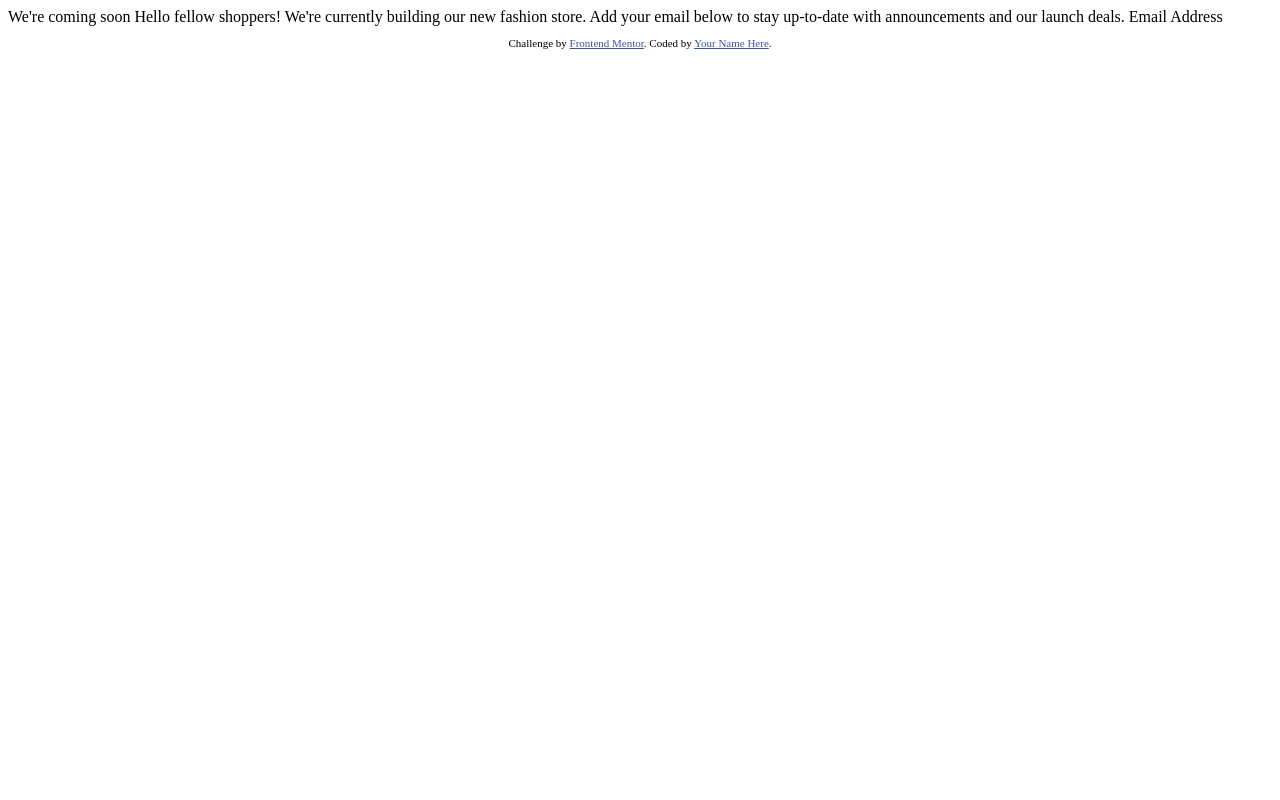
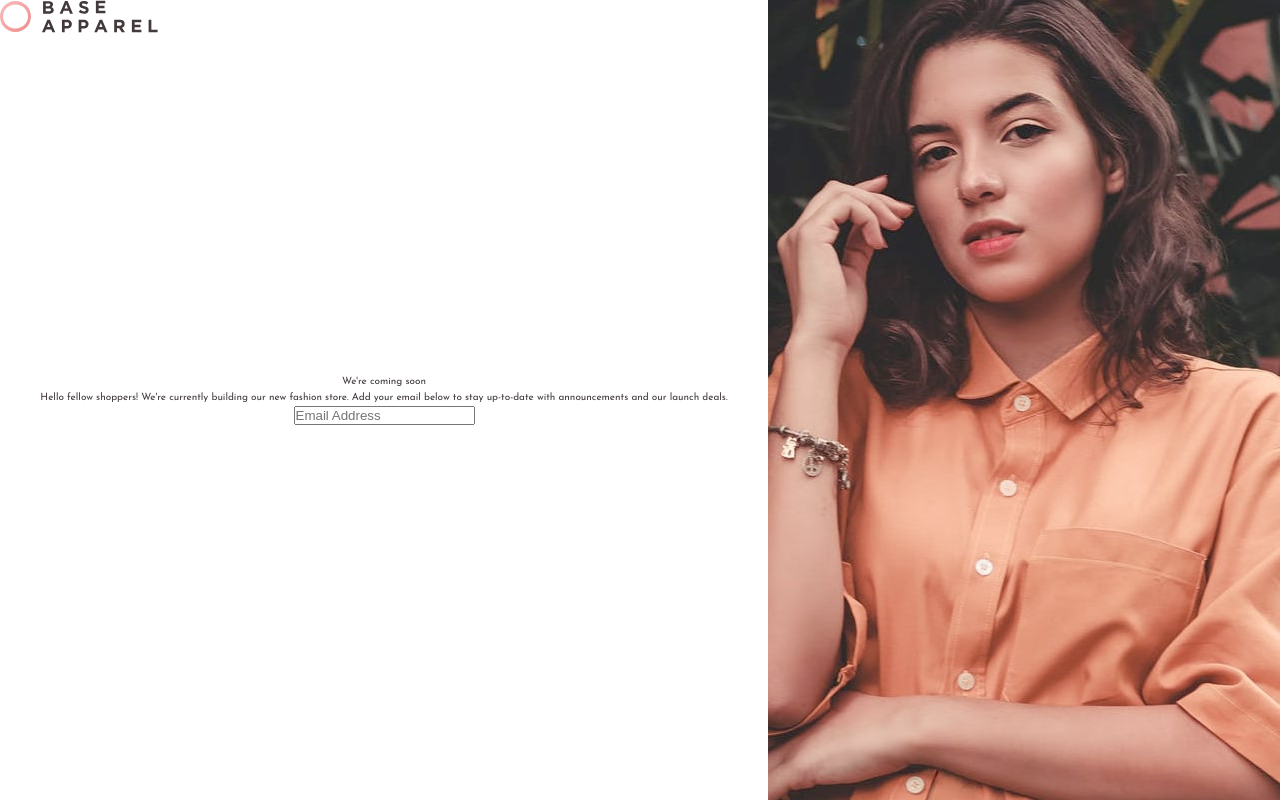
Before and after one commit to ericndebe/base-apparel-coming-soon-master, a plain HTML site: page index.html in a window 1280 px wide. Drawn offline with Linux system fonts and the light colour scheme.

Commit message:
HTML Structure and base css

```diff
--- /dev/null
+++ b/css/style.scss
@@ -0,0 +1,62 @@
+// COLOR VARIABLES
+$color-primary: hsl(0, 36%, 70%);
+$color-primary-dark: hsl(0, 93%, 68%);
+
+$color-secondary: hsl(0, 6%, 24%);
+
+// FONT VARIABLES
+$font-primary: "Josefin Sans", sans-serif;
+
+// RESPONSIVE BREAKPOINTS
+$bp-largest: 144rem;
+$bp-large: 120rem;
+$bp-medium: 90em;
+$bp-small: 60em;
+$bp-small-mobile: 37.5rem;
+
+*,
+*::before,
+*::after {
+  margin: 0;
+  padding: 0;
+  box-sizing: inherit;
+}
+
+html {
+  box-sizing: border-box;
+  font-size: 62.5%; // 10px/16px = 62.5% -> 1rem = 10px
+}
+
+body {
+  font-family: $font-primary;
+  color: $color-secondary;
+  font-weight: 400;
+  line-height: 1.6;
+}
+
+.logo {
+  position: absolute;
+  top: 0;
+  background: transparent;
+}
+
+.hero {
+  display: flex;
+
+  &__content {
+    width: 60vw;
+    display: flex;
+    flex-direction: column;
+    align-items: center;
+    justify-content: center;
+  }
+
+  &__bg {
+    width: 40vw;
+    background-image: url("../images/hero-desktop.jpg");
+    background-repeat: no-repeat;
+    background-size: cover;
+    background-position: top center;
+    height: 100vh;
+  }
+}
--- a/index.html
+++ b/index.html
@@ -1,33 +1,55 @@
 <!DOCTYPE html>
 <html lang="en">
   <head>
-  <meta charset="UTF-8">
-  <meta name="viewport" content="width=device-width, initial-scale=1.0"> <!-- displays site properly based on user's device -->
+    <meta charset="UTF-8" />
+    <meta name="viewport" content="width=device-width, initial-scale=1.0" />
+    <!-- displays site properly based on user's device -->
 
-  <link rel="icon" type="image/png" sizes="32x32" href="./images/favicon-32x32.png">
+    <link
+      rel="icon"
+      type="image/png"
+      sizes="32x32"
+      href="./images/favicon-32x32.png"
+    />
 
     <title>Frontend Mentor | Base Apparel coming soon page</title>
 
-  <!-- Feel free to remove these styles or customise in your own stylesheet 👍 -->
-  <style>
-    .attribution { font-size: 11px; text-align: center; }
-    .attribution a { color: hsl(228, 45%, 44%); }
-  </style>
+    <link
+      href="https://fonts.googleapis.com/css2?family=Josefin+Sans:wght@300;400;600&display=swap"
+      rel="stylesheet"
+    />
+    <link rel="stylesheet" href="./css/style.css" />
   </head>
   <body>
-
-  We're coming soon
-
-  Hello fellow shoppers! We're currently building our new fashion store.
-  Add your email below to stay up-to-date with announcements and our launch deals.
-
-  Email Address
-
-  <footer>
-    <p class="attribution">
-      Challenge by <a href="https://www.frontendmentor.io?ref=challenge" target="_blank">Frontend Mentor</a>.
-      Coded by <a href="#">Your Name Here</a>.
+    <main class="main">
+      <div class="logo">
+        <img src="./images/logo.svg" alt="logo" />
+      </div>
+      <div class="hero">
+        <div class="hero__content">
+          <div class="hero__main-title">
+            <span class="hero__main-title--light">We're</span>
+            <span class="hero__main-title--bold">coming</span>
+            <span class="hero__main-title--bold">soon</span>
+          </div>
+          <div class="hero__sub-title">
+            <p class="paragraph">
+              Hello fellow shoppers! We're currently building our new fashion
+              store. Add your email below to stay up-to-date with announcements
+              and our launch deals.
             </p>
-  </footer>
+          </div>
+          <div class="hero__email-field">
+            <input
+              type="email"
+              placeholder="Email Address"
+              name="email"
+              id=""
+            />
+          </div>
+        </div>
+        <div class="hero__bg"></div>
+      </div>
+    </main>
   </body>
 </html>
```
Also changed, not shown: css/style.css (added), 1 other file. Lines whose indentation alone changed are shown as unchanged.
